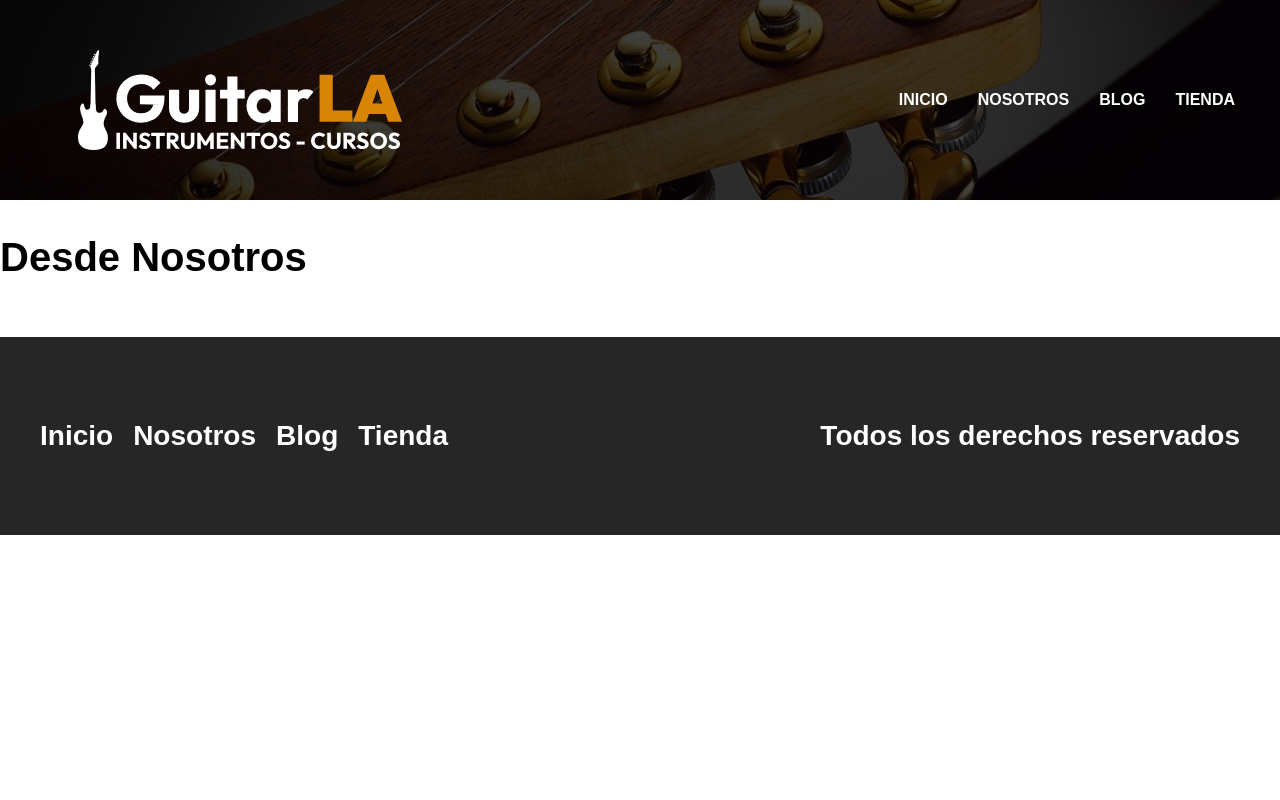
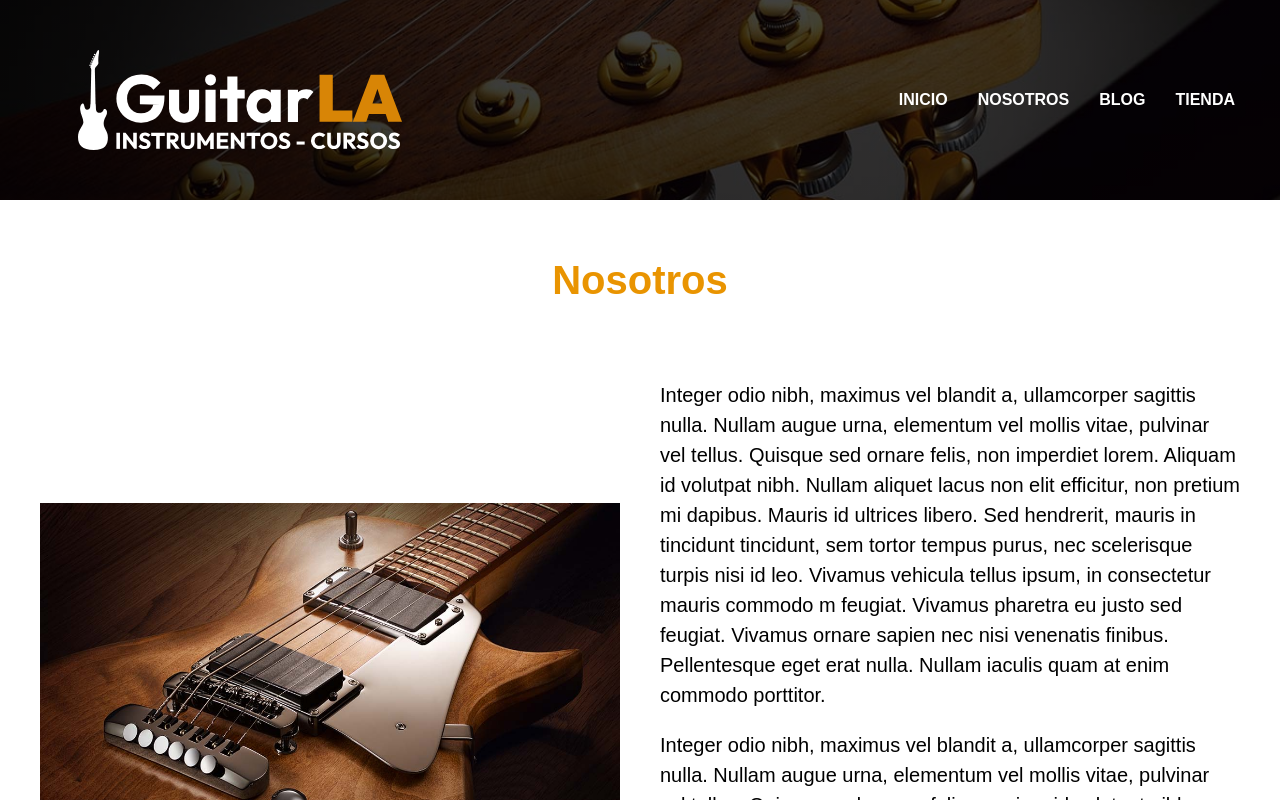
Before and after one commit to pablorn91/guitarla_next, a Next.js app: page /nosotros in a window 1280 px wide. Shown: the top 800 px of the page. Built offline with nearby package versions, Linux system fonts and the light colour scheme.

Commit message:
nosotros.js y modulo css creado

```diff
--- a/pages/nosotros.js
+++ b/pages/nosotros.js
@@ -1,4 +1,6 @@
+import Image from 'next/image'
 import Layout from '../components/Layout'
+import styles from '../styles/Nosotros.module.css'
 
 const Nosotros = () => {
   return (
@@ -6,7 +8,19 @@ const Nosotros = () => {
         <Layout
             pagina='Nosotros'
         >
-            <h1>Desde Nosotros</h1>
+            <main className='contenedor'>
+                <h2 className='heading'>Nosotros</h2>
+
+                <div className={styles.contenido}>
+
+                  <Image layout='responsive' src="/img/nosotros.jpg" width={600} height={450} alt="Imagen sobre nosotros"/>
+
+                  <div>
+                     <p>Integer odio nibh, maximus vel blandit a, ullamcorper sagittis nulla. Nullam augue urna, elementum vel mollis vitae, pulvinar vel tellus. Quisque sed ornare felis, non imperdiet lorem. Aliquam id volutpat nibh. Nullam aliquet lacus non elit efficitur, non pretium mi dapibus. Mauris id ultrices libero. Sed hendrerit, mauris in tincidunt tincidunt, sem tortor tempus purus, nec scelerisque turpis nisi id leo. Vivamus vehicula tellus ipsum, in consectetur mauris  commodo m feugiat. Vivamus pharetra eu justo sed feugiat. Vivamus ornare sapien nec nisi venenatis finibus. Pellentesque eget erat nulla. Nullam iaculis quam at enim commodo porttitor.</p>
+                     <p>Integer odio nibh, maximus vel blandit a, ullamcorper sagittis nulla. Nullam augue urna, elementum vel mollis vitae, pulvinar vel tellus. Quisque sed ornare felis, non imp id volutpat nibh. Nullam aliquet lacus non elit efficitur, non pretium mi dapibus. Mauris id ultrices libero. Sed hendrerit, mauris in tincidunt tincidunt, sem tortor tempus purus, nec scelerisque turpis nisi id leo. Vivamus vehicula tellus ipsum, in consectetur mauris  commodo mi quis turpis aliquam feugiat. Vivamus pharetra eu justo sed feugiat. Vivamus ornare sapien nec nisi venenatis finibus. Pellentesque eget erat nulla. Nullam iaculis quam at enim commodo porttitor.</p>
+                  </div>
+                </div>
+            </main>
       </Layout>
     </div>
   )
--- /dev/null
+++ b/styles/Nosotros.module.css
@@ -0,0 +1,10 @@
+.contenido {
+ display: grid;
+ gap: 4rem;
+}
+@media (min-width: 768px) {
+    .contenido {
+        grid-template-columns: repeat(2, 1fr);
+        align-items: center;
+    }
+}
```
